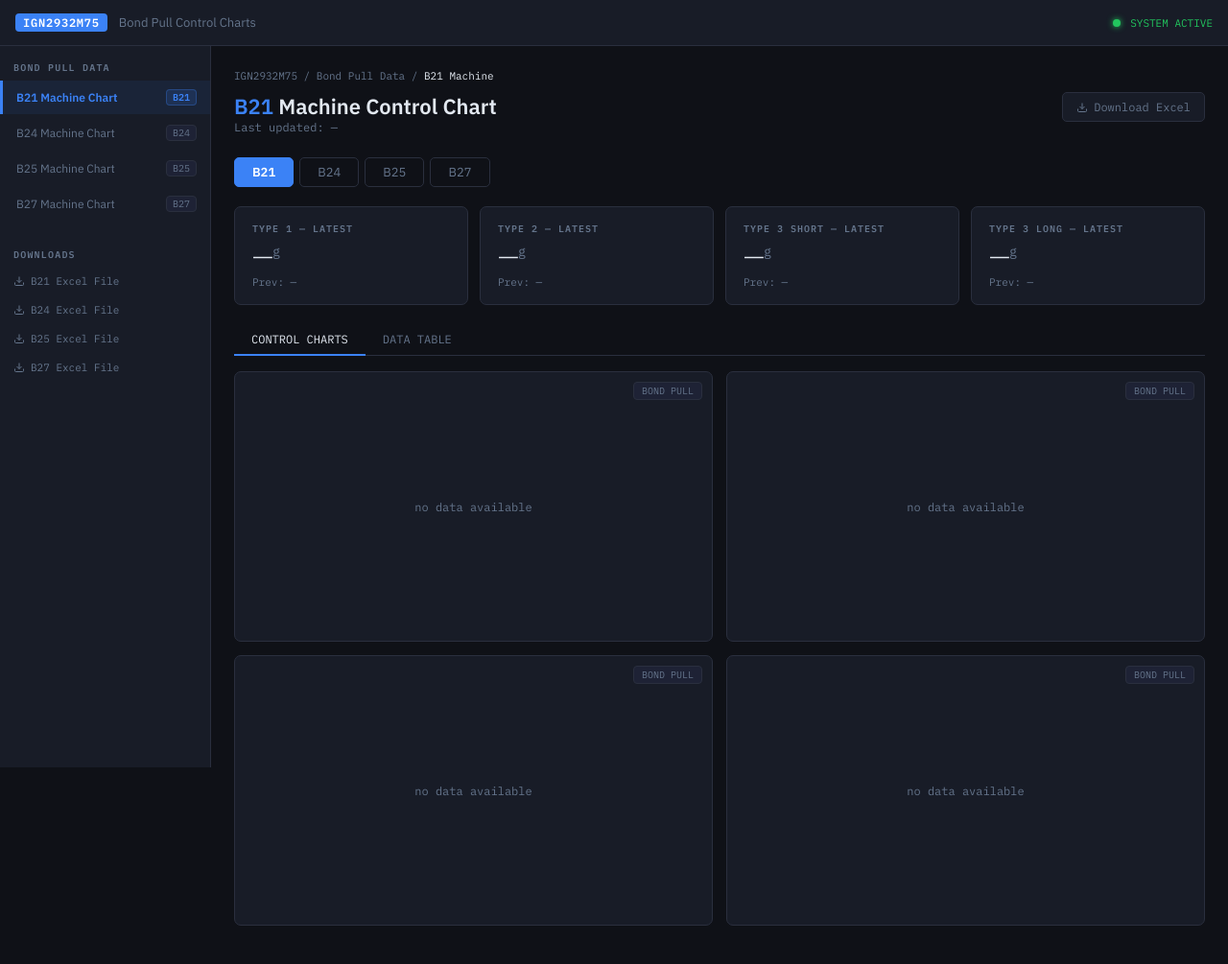
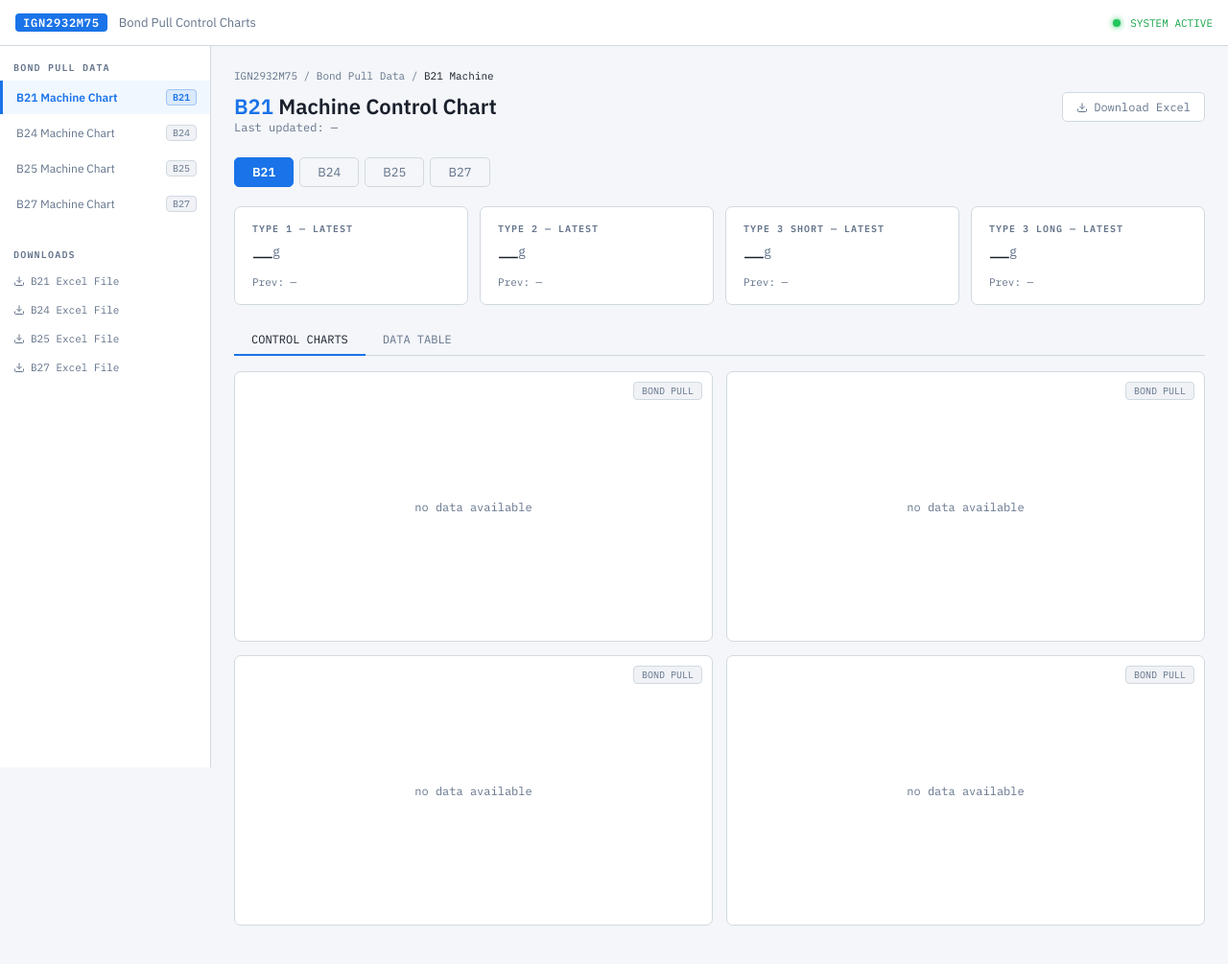
Before and after one commit to vandav887509/integra-royce, a Flask app: page /machine/B21 in a window 1280 px wide. Shown: the whole page at 96% size. Run offline with Flask 3, Linux system fonts and the light colour scheme; some libraries are stand-ins or nearby versions.

Commit message:
fix: white/light theme — page, sidebar, charts all white background

```diff
--- a/templates/machine.html
+++ b/templates/machine.html
@@ -9,86 +9,72 @@
     <style>
         *,*::before,*::after{box-sizing:border-box;margin:0;padding:0}
         :root{
-            --bg:#0f1117;--surface:#181c27;--surface2:#1e2235;
-            --border:#2a2f3e;--accent:#3b82f6;--accent-r:#ef4444;
-            --text:#e2e8f0;--muted:#64748b;
+            --bg:#f4f6f9;--surface:#ffffff;--surface2:#f0f2f6;
+            --border:#d1d9e0;--accent:#1a73e8;--accent-r:#ef4444;
+            --text:#1a202c;--muted:#64748b;
             --sidebar-w:220px;--topbar-h:48px;
             --mono:'IBM Plex Mono',monospace;--sans:'IBM Plex Sans',sans-serif;
         }
         body{background:var(--bg);font-family:var(--sans);color:var(--text);min-height:100vh;display:flex;flex-direction:column}
-        /* ── Topbar ── */
         .topbar{position:fixed;top:0;left:0;right:0;height:var(--topbar-h);background:var(--surface);border-bottom:1px solid var(--border);display:flex;align-items:center;padding:0 16px;gap:12px;z-index:200}
         .topbar-brand{font-family:var(--mono);font-size:13px;font-weight:600;color:var(--accent);letter-spacing:.06em;display:flex;align-items:center;gap:8px;text-decoration:none}
         .brand-pill{background:var(--accent);color:#fff;border-radius:4px;padding:2px 8px;font-size:12px}
         .topbar-title{font-size:13px;color:var(--muted)}
         .topbar-right{margin-left:auto;display:flex;align-items:center;gap:10px}
         .status-dot{width:8px;height:8px;border-radius:50%;background:#22c55e;box-shadow:0 0 6px #22c55e}
-        .status-label{font-size:11px;color:#22c55e;font-family:var(--mono)}
-        /* ── Layout ── */
+        .status-label{font-size:11px;color:#16a34a;font-family:var(--mono)}
         .layout{display:flex;margin-top:var(--topbar-h);min-height:calc(100vh - var(--topbar-h))}
-        /* ── Sidebar ── */
         .sidebar{width:var(--sidebar-w);background:var(--surface);border-right:1px solid var(--border);position:fixed;top:var(--topbar-h);bottom:0;overflow-y:auto;flex-shrink:0;display:flex;flex-direction:column}
         .sidebar-section{padding:16px 14px 6px;font-size:10px;font-weight:600;color:var(--muted);text-transform:uppercase;letter-spacing:.12em;font-family:var(--mono)}
         .sidebar-link{display:flex;align-items:center;justify-content:space-between;padding:9px 14px;text-decoration:none;color:var(--muted);font-size:12px;border-left:3px solid transparent;transition:all .15s;margin:1px 0}
         .sidebar-link:hover{color:var(--text);background:var(--surface2);border-left-color:var(--border)}
-        .sidebar-link.active{color:var(--accent);background:rgba(59,130,246,.08);border-left-color:var(--accent);font-weight:600}
+        .sidebar-link.active{color:var(--accent);background:rgba(26,115,232,.06);border-left-color:var(--accent);font-weight:600}
         .sidebar-badge{background:var(--surface2);border:1px solid var(--border);border-radius:4px;padding:1px 6px;font-size:10px;font-family:var(--mono);color:var(--muted)}
-        .sidebar-link.active .sidebar-badge{background:rgba(59,130,246,.15);border-color:rgba(59,130,246,.3);color:var(--accent)}
+        .sidebar-link.active .sidebar-badge{background:rgba(26,115,232,.1);border-color:rgba(26,115,232,.3);color:var(--accent)}
         .sidebar-dl-link{display:flex;align-items:center;gap:6px;padding:8px 14px;text-decoration:none;color:var(--muted);font-size:11px;font-family:var(--mono);transition:color .15s}
         .sidebar-dl-link:hover{color:var(--accent)}
         .sidebar-dl-link svg{flex-shrink:0}
-        /* ── Main ── */
         .main{margin-left:var(--sidebar-w);flex:1;padding:24px 24px 40px;min-width:0}
-        /* ── Breadcrumb ── */
         .breadcrumb{font-size:11px;color:var(--muted);font-family:var(--mono);margin-bottom:10px}
         .breadcrumb span{color:var(--text)}
-        /* ── Page header ── */
         .page-header{display:flex;align-items:flex-start;justify-content:space-between;margin-bottom:4px}
         .page-title{font-size:22px;font-weight:600;color:var(--text)}
         .page-title em{font-style:normal;color:var(--accent)}
         .btn-download{display:flex;align-items:center;gap:6px;background:var(--surface);border:1px solid var(--border);border-radius:5px;padding:7px 14px;color:var(--muted);font-size:12px;font-family:var(--mono);text-decoration:none;transition:color .15s,border-color .15s}
         .btn-download:hover{color:var(--text);border-color:var(--muted)}
         .page-sub{font-size:12px;color:var(--muted);margin-bottom:20px;font-family:var(--mono)}
-        /* ── Machine tabs ── */
         .machine-tabs{display:flex;gap:6px;margin-bottom:20px}
         .machine-tab{padding:6px 18px;border-radius:5px;border:1px solid var(--border);background:transparent;color:var(--muted);font-size:13px;font-family:var(--sans);cursor:pointer;text-decoration:none;transition:all .15s}
         .machine-tab:hover{border-color:var(--muted);color:var(--text)}
         .machine-tab.active{background:var(--accent);border-color:var(--accent);color:#fff;font-weight:600}
-        /* ── KPI cards ── */
         .kpi-grid{display:grid;grid-template-columns:repeat(4,1fr);gap:12px;margin-bottom:20px}
         .kpi-card{background:var(--surface);border:1px solid var(--border);border-radius:7px;padding:16px 18px}
         .kpi-label{font-size:10px;font-weight:600;color:var(--muted);text-transform:uppercase;letter-spacing:.1em;font-family:var(--mono);margin-bottom:8px}
         .kpi-value{font-size:28px;font-weight:300;color:var(--text);letter-spacing:-.02em;line-height:1}
         .kpi-value sup{font-size:14px;color:var(--muted);font-weight:400}
         .kpi-prev{font-size:11px;color:var(--muted);margin-top:6px;font-family:var(--mono)}
-        .kpi-prev .up{color:#22c55e}.kpi-prev .dn{color:var(--accent-r)}
-        /* ── View tabs ── */
-        .view-tabs{display:flex;gap:0;border-bottom:1px solid var(--border);margin-bottom:16px}
+        .kpi-prev .up{color:#16a34a}.kpi-prev .dn{color:var(--accent-r)}
+        .view-tabs{display:flex;border-bottom:1px solid var(--border);margin-bottom:16px}
         .view-tab{padding:8px 18px;font-size:12px;font-family:var(--mono);color:var(--muted);cursor:pointer;border-bottom:2px solid transparent;margin-bottom:-1px;transition:color .15s}
         .view-tab.active{color:var(--text);border-bottom-color:var(--accent)}
         .view-tab:hover{color:var(--text)}
-        /* ── Charts grid ── */
         .charts-grid{display:grid;grid-template-columns:1fr 1fr;gap:14px}
         .chart-card{background:var(--surface);border:1px solid var(--border);border-radius:7px;overflow:hidden;position:relative}
         .chart-badge{position:absolute;top:10px;right:10px;background:var(--surface2);border:1px solid var(--border);border-radius:4px;padding:2px 8px;font-size:10px;font-family:var(--mono);color:var(--muted);z-index:10}
         .chart-inner{width:100%}
         .no-data{height:280px;display:flex;align-items:center;justify-content:center;color:var(--muted);font-size:12px;font-family:var(--mono)}
-        /* ── Data table ── */
         .data-table-wrap{overflow-x:auto}
         table{width:100%;border-collapse:collapse;font-size:12px;font-family:var(--mono)}
-        th{padding:8px 12px;text-align:left;color:var(--muted);font-weight:600;font-size:10px;text-transform:uppercase;letter-spacing:.08em;border-bottom:1px solid var(--border)}
-        td{padding:8px 12px;border-bottom:1px solid var(--border);color:var(--text)}
+        th{padding:8px 12px;text-align:left;color:var(--muted);font-weight:600;font-size:10px;text-transform:uppercase;letter-spacing:.08em;border-bottom:1px solid var(--border);background:var(--surface)}
+        td{padding:8px 12px;border-bottom:1px solid var(--border);color:var(--text);background:var(--surface)}
         tr:hover td{background:var(--surface2)}
-        /* ── Hidden ── */
         .hidden{display:none!important}
         @media(max-width:1000px){.charts-grid{grid-template-columns:1fr}.kpi-grid{grid-template-columns:repeat(2,1fr)}}
     </style>
 </head>
 <body>
 <nav class="topbar">
-    <a class="topbar-brand" href="/">
-        <span class="brand-pill">IGN2932M75</span>
-    </a>
+    <a class="topbar-brand" href="/"><span class="brand-pill">IGN2932M75</span></a>
     <span class="topbar-title">Bond Pull Control Charts</span>
     <div class="topbar-right">
         <span class="status-dot"></span>
@@ -124,13 +110,11 @@
                 Download Excel
             </a>
         </div>
-        <!-- Machine tabs -->
         <div class="machine-tabs">
             {% for m in machines %}
             <a class="machine-tab {% if m == machine_id %}active{% endif %}" href="/machine/{{ m }}">{{ m }}</a>
             {% endfor %}
         </div>
-        <!-- KPI cards -->
         <div class="kpi-grid">
             {% for bt in bond_types %}
             <div class="kpi-card">
@@ -149,12 +133,10 @@
             </div>
             {% endfor %}
         </div>
-        <!-- View tabs -->
         <div class="view-tabs">
             <div class="view-tab active" id="tab-charts" onclick="switchTab('charts')">CONTROL CHARTS</div>
             <div class="view-tab" id="tab-table" onclick="switchTab('table')">DATA TABLE</div>
         </div>
-        <!-- Charts -->
         <div id="view-charts">
             <div class="charts-grid">
                 {% for i in range(bond_types|length) %}
@@ -169,16 +151,10 @@
                 {% endfor %}
             </div>
         </div>
-        <!-- Data table -->
         <div id="view-table" class="hidden">
             <div class="data-table-wrap">
                 <table>
-                    <thead>
-                        <tr>
-                            <th>Date</th>
-                            {% for bt in bond_types %}<th>{{ bt }}</th>{% endfor %}
-                        </tr>
-                    </thead>
+                    <thead><tr><th>Date</th>{% for bt in bond_types %}<th>{{ bt }}</th>{% endfor %}</tr></thead>
                     <tbody id="table-body"></tbody>
                 </table>
             </div>
@@ -186,37 +162,31 @@
     </main>
 </div>
 <script>
-    // Chart rendering
     const charts = {{ charts | tojson }};
     const tableData = {{ table_data | tojson }};
-
     charts.forEach((chartJson, i) => {
         const el = document.getElementById('chart-' + i);
         if (!el) return;
         const fig = JSON.parse(chartJson);
-        fig.layout.paper_bgcolor = 'transparent';
-        fig.layout.plot_bgcolor  = '#13171f';
-        fig.layout.font = { ...fig.layout.font, color: '#94a3b8' };
-        fig.layout.xaxis = { ...fig.layout.xaxis, gridcolor: '#2a2f3e', color: '#94a3b8' };
-        fig.layout.yaxis = { ...fig.layout.yaxis, gridcolor: '#2a2f3e', color: '#94a3b8' };
-        fig.layout.title.font = { ...fig.layout.title.font, color: '#e2e8f0' };
+        fig.layout.paper_bgcolor = 'white';
+        fig.layout.plot_bgcolor  = 'white';
+        fig.layout.font = { ...fig.layout.font, color: '#374151' };
+        fig.layout.xaxis = { ...fig.layout.xaxis, gridcolor: '#e5e7eb', color: '#6b7280' };
+        fig.layout.yaxis = { ...fig.layout.yaxis, gridcolor: '#e5e7eb', color: '#6b7280' };
+        fig.layout.title.font = { ...fig.layout.title.font, color: '#1a202c' };
         Plotly.newPlot(el, fig.data, fig.layout, {
             responsive: true, displayModeBar: true,
             modeBarButtonsToRemove: ['select2d','lasso2d','autoScale2d'],
             displaylogo: false
         });
     });
-
-    // Data table
     const tbody = document.getElementById('table-body');
     tableData.forEach(row => {
         const tr = document.createElement('tr');
         tr.innerHTML = `<td>${row.date}</td>` +
-            {{ bond_types | tojson }}.map(bt => `<td>${row[bt] !== undefined ? row[bt] : '—'}</td>`).join('');
+            {{ bond_types | tojson }}.map(bt => `<td>${row[bt] !== undefined && row[bt] !== null ? row[bt] : '\u2014'}</td>`).join('');
         tbody.appendChild(tr);
     });
-
-    // Tab switching
     function switchTab(tab) {
         document.getElementById('view-charts').classList.toggle('hidden', tab !== 'charts');
         document.getElementById('view-table').classList.toggle('hidden', tab !== 'table');
```
